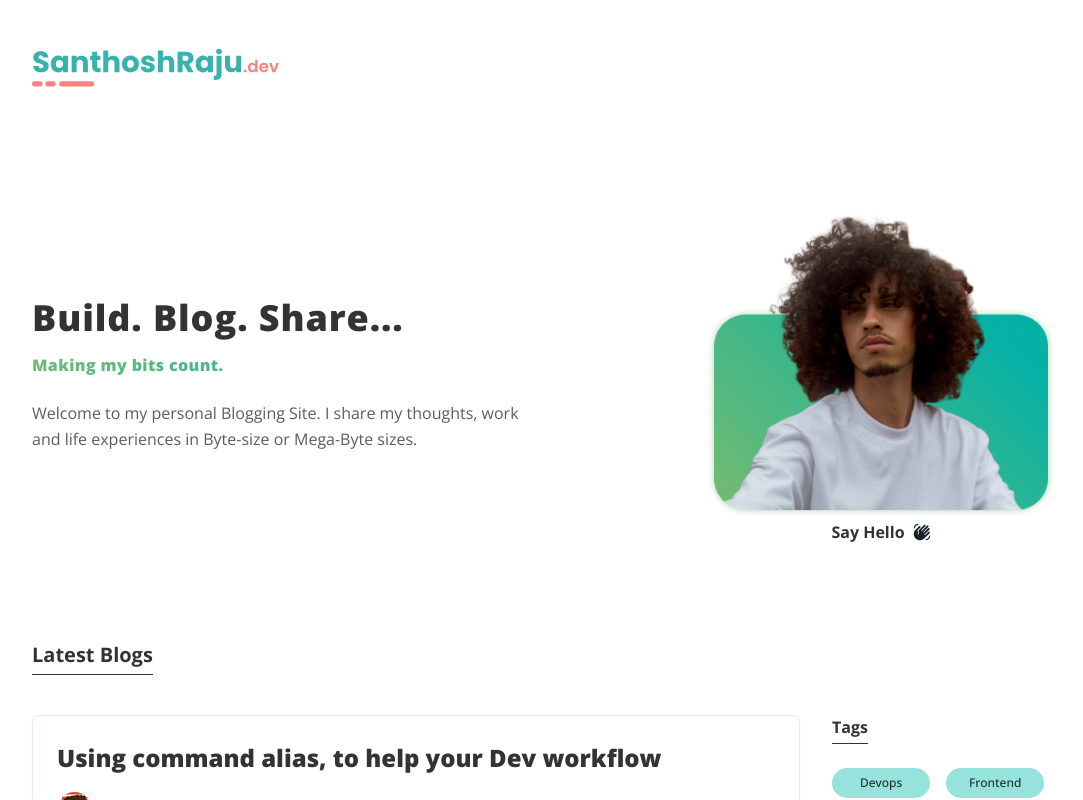
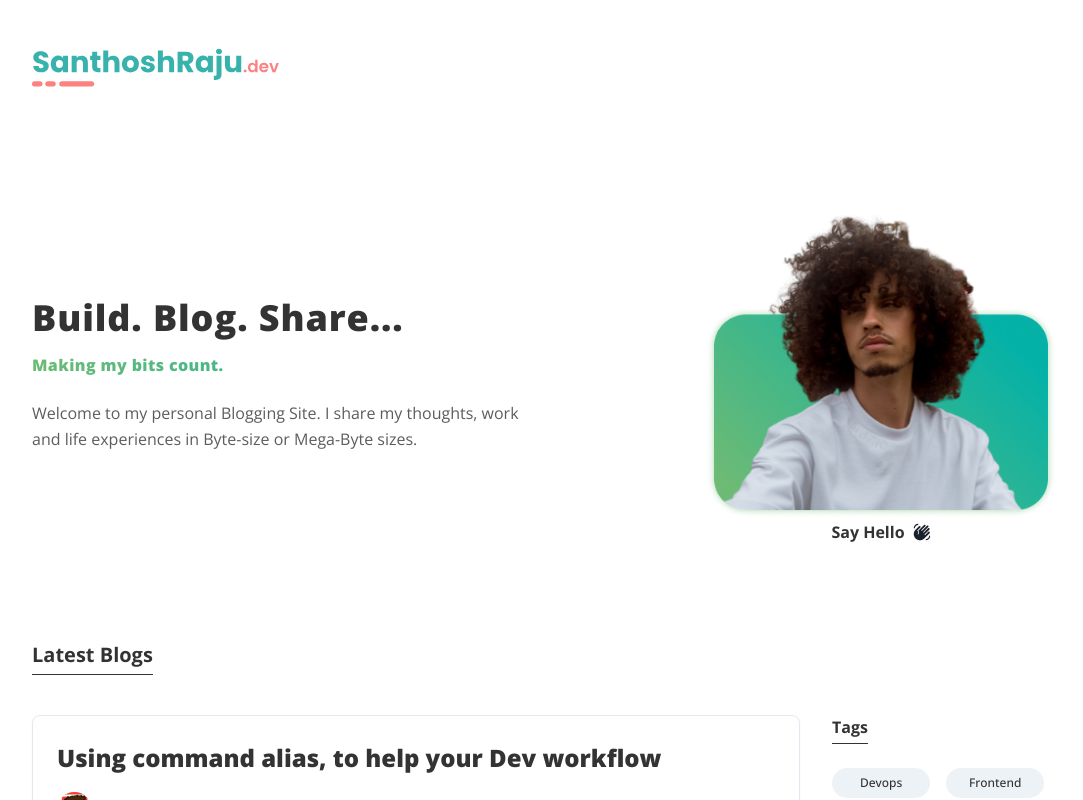
Before and after one commit to SanthoshRaju91/santhosh.raju, a Next.js app: page / in a window 1280 px wide. Shown: the top 800 px of the page, without its empty margins (96-1179 px from the left). Built offline with nearby package versions, Linux system fonts and the light colour scheme.

Commit message:
Removing brand color

```diff
--- a/theme/index.ts
+++ b/theme/index.ts
@@ -5,20 +5,6 @@ const theme = extendTheme({
         heading: 'Open Sans',
         body: 'Open Sans'
     },
-    colors: {
-        brand: {
-            50: '#edfaf9',
-            100: '#95e3dc',
-            200: '#84dfd6',
-            300: '#72dad1',
-            400: '#61d6cb',
-            500: '#4FD1C5',
-            600: '#47bcb1',
-            700: '#3fa79e',
-            800: '#37928a',
-            900: '#2f7d76',
-        }
-    }
 })
 
 export { theme }
```
